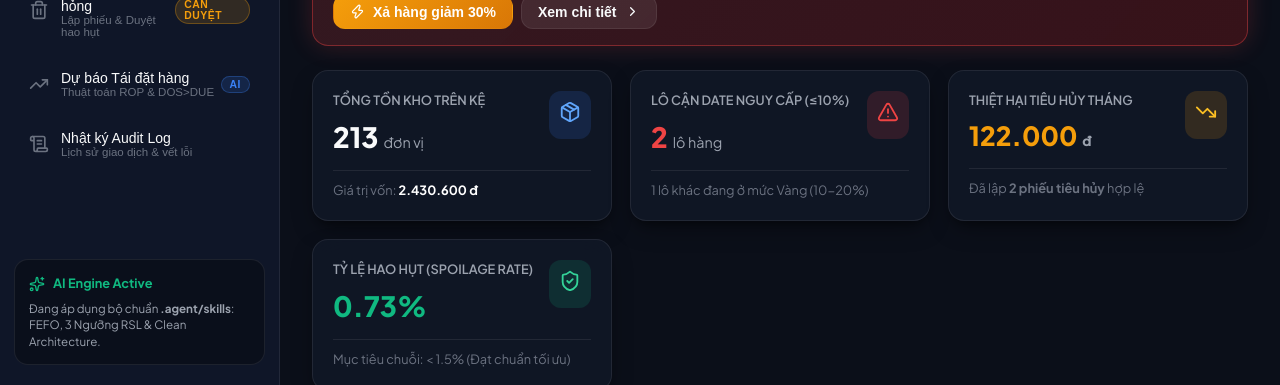
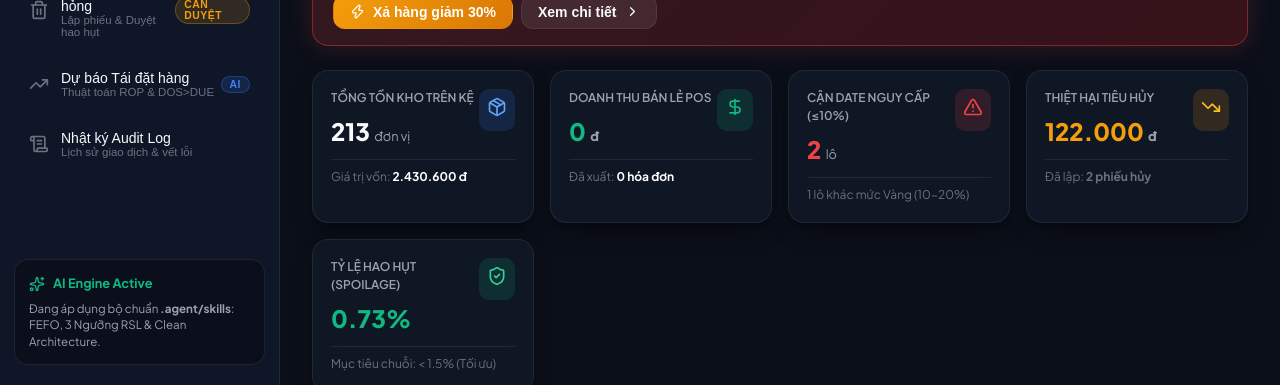
Before and after one commit to DoTanDu/supply-chain-spoilage-predictor, a React (Vite) app in the folder Frontend/: page / in a window 1280 px wide. Shown: the part 471-856 px from the top of the page. Built offline with nearby package versions, Linux system fonts and the light colour scheme; no server answers.

Commit message:
fix(disposal): sync preselected batch on Hủy Lô and auto-set valid disposal quantity; add POS revenue KPI card to dashboard

```diff
--- a/Frontend/src/App.jsx
+++ b/Frontend/src/App.jsx
@@ -35,6 +35,7 @@ export default function App() {
     condition: 'SUNNY',
     isHoliday: false
   });
+  const [preselectedDisposalBatchId, setPreselectedDisposalBatchId] = useState(null);
 
   // Load Real Data from Microsoft SQL Server LocalDB via Backend API
   const loadLiveDatabaseData = async () => {
@@ -309,6 +310,7 @@ export default function App() {
               onQuickDiscount={handleQuickDiscount}
               onRotateShelf={handleRotateShelf}
               onOpenDisposalModal={(batch) => {
+                setPreselectedDisposalBatchId(batch.id);
                 setActiveTab('spoilage-disposal');
               }}
             />
@@ -339,6 +341,7 @@ export default function App() {
               currentRole={currentRole}
               onCreateDisposal={handleCreateDisposal}
               onApproveDisposal={handleApproveDisposal}
+              preselectedBatchId={preselectedDisposalBatchId}
             />
           )}
 
--- a/Frontend/src/components/DashboardView.jsx
+++ b/Frontend/src/components/DashboardView.jsx
@@ -31,6 +31,8 @@ export default function DashboardView({
 
   const totalDisposalLoss = liveStats ? liveStats.totalDisposalLoss : disposals.reduce((sum, d) => sum + d.totalLoss, 0);
   const spoilageRate = liveStats ? liveStats.spoilageRate : ((totalDisposalLoss / 16600000) * 100).toFixed(2);
+  const totalSalesRevenue = liveStats?.totalSalesRevenue || 0;
+  const totalSalesCount = liveStats?.totalSalesCount || 0;
 
   // High Risk Spoilage Products (DOS > DUE)
   const highRiskItems = [
@@ -141,78 +143,96 @@ export default function DashboardView({
         </div>
       )}
 
-      {/* 4 KPI Cards */}
-      <div style={{ display: 'grid', gridTemplateColumns: 'repeat(auto-fit, minmax(240px, 1fr))', gap: '18px' }}>
+      {/* 5 KPI Cards: Comprehensive Retail Balance Sheet */}
+      <div style={{ display: 'grid', gridTemplateColumns: 'repeat(auto-fit, minmax(210px, 1fr))', gap: '16px' }}>
 
         {/* Card 1: Total Stock */}
-        <div className="glass-panel glass-panel-interactive" style={{ padding: '20px' }}>
+        <div className="glass-panel glass-panel-interactive" style={{ padding: '18px' }}>
           <div style={{ display: 'flex', justifyContent: 'space-between', alignItems: 'flex-start' }}>
             <div>
-              <div style={{ fontSize: '0.8rem', color: 'var(--text-muted)', fontWeight: 600 }}>TỔNG TỒN KHO TRÊN KỆ</div>
-              <div style={{ fontSize: '1.75rem', fontWeight: 800, marginTop: '6px' }}>
-                {totalStockItems} <span style={{ fontSize: '0.9rem', color: 'var(--text-muted)', fontWeight: 400 }}>đơn vị</span>
+              <div style={{ fontSize: '0.75rem', color: 'var(--text-muted)', fontWeight: 600 }}>TỔNG TỒN KHO TRÊN KỆ</div>
+              <div style={{ fontSize: '1.5rem', fontWeight: 800, marginTop: '6px' }}>
+                {totalStockItems} <span style={{ fontSize: '0.8rem', color: 'var(--text-muted)', fontWeight: 400 }}>đơn vị</span>
               </div>
             </div>
-            <div style={{ padding: '10px', borderRadius: '12px', background: 'rgba(59, 130, 246, 0.15)', color: '#60a5fa' }}>
-              <Package size={22} />
+            <div style={{ padding: '8px', borderRadius: '10px', background: 'rgba(59, 130, 246, 0.15)', color: '#60a5fa' }}>
+              <Package size={20} />
             </div>
           </div>
-          <div style={{ marginTop: '12px', fontSize: '0.8rem', color: 'var(--text-dim)', borderTop: '1px solid var(--border-color)', paddingTop: '10px' }}>
+          <div style={{ marginTop: '10px', fontSize: '0.75rem', color: 'var(--text-dim)', borderTop: '1px solid var(--border-color)', paddingTop: '8px' }}>
             Giá trị vốn: <strong style={{ color: '#ffffff' }}>{totalInventoryValue.toLocaleString('vi-VN')} đ</strong>
           </div>
         </div>
 
-        {/* Card 2: Critical Date Batches */}
-        <div className="glass-panel glass-panel-interactive" style={{ padding: '20px' }}>
+        {/* Card 2: POS Revenue */}
+        <div className="glass-panel glass-panel-interactive" style={{ padding: '18px' }}>
           <div style={{ display: 'flex', justifyContent: 'space-between', alignItems: 'flex-start' }}>
             <div>
-              <div style={{ fontSize: '0.8rem', color: 'var(--text-muted)', fontWeight: 600 }}>LÔ CẬN DATE NGUY CẤP (≤10%)</div>
-              <div style={{ fontSize: '1.75rem', fontWeight: 800, marginTop: '6px', color: criticalBatches.length > 0 ? '#ef4444' : '#10b981' }}>
-                {criticalBatches.length} <span style={{ fontSize: '0.9rem', color: 'var(--text-muted)', fontWeight: 400 }}>lô hàng</span>
+              <div style={{ fontSize: '0.75rem', color: 'var(--text-muted)', fontWeight: 600 }}>DOANH THU BÁN LẺ POS</div>
+              <div style={{ fontSize: '1.5rem', fontWeight: 800, marginTop: '6px', color: 'var(--safe-green)' }}>
+                {totalSalesRevenue.toLocaleString('vi-VN')} <span style={{ fontSize: '0.8rem', color: 'var(--text-muted)' }}>đ</span>
               </div>
             </div>
-            <div style={{ padding: '10px', borderRadius: '12px', background: 'rgba(239, 68, 68, 0.15)', color: '#ef4444' }}>
-              <AlertTriangle size={22} />
+            <div style={{ padding: '8px', borderRadius: '10px', background: 'rgba(16, 185, 129, 0.15)', color: 'var(--safe-green)' }}>
+              <DollarSign size={20} />
             </div>
           </div>
-          <div style={{ marginTop: '12px', fontSize: '0.8rem', color: 'var(--text-dim)', borderTop: '1px solid var(--border-color)', paddingTop: '10px' }}>
-            {warningBatches.length} lô khác đang ở mức Vàng (10-20%)
+          <div style={{ marginTop: '10px', fontSize: '0.75rem', color: 'var(--text-dim)', borderTop: '1px solid var(--border-color)', paddingTop: '8px' }}>
+            Đã xuất: <strong style={{ color: '#ffffff' }}>{totalSalesCount} hóa đơn</strong>
           </div>
         </div>
 
-        {/* Card 3: Disposal Loss */}
-        <div className="glass-panel glass-panel-interactive" style={{ padding: '20px' }}>
+        {/* Card 3: Critical Date Batches */}
+        <div className="glass-panel glass-panel-interactive" style={{ padding: '18px' }}>
           <div style={{ display: 'flex', justifyContent: 'space-between', alignItems: 'flex-start' }}>
             <div>
-              <div style={{ fontSize: '0.8rem', color: 'var(--text-muted)', fontWeight: 600 }}>THIỆT HẠI TIÊU HỦY THÁNG</div>
-              <div style={{ fontSize: '1.65rem', fontWeight: 800, marginTop: '6px', color: '#f59e0b' }}>
-                {totalDisposalLoss.toLocaleString('vi-VN')} <span style={{ fontSize: '0.85rem', color: 'var(--text-muted)' }}>đ</span>
+              <div style={{ fontSize: '0.75rem', color: 'var(--text-muted)', fontWeight: 600 }}>CẬN DATE NGUY CẤP (≤10%)</div>
+              <div style={{ fontSize: '1.5rem', fontWeight: 800, marginTop: '6px', color: criticalBatches.length > 0 ? '#ef4444' : '#10b981' }}>
+                {criticalBatches.length} <span style={{ fontSize: '0.8rem', color: 'var(--text-muted)', fontWeight: 400 }}>lô</span>
               </div>
             </div>
-            <div style={{ padding: '10px', borderRadius: '12px', background: 'rgba(245, 158, 11, 0.15)', color: '#fbbf24' }}>
-              <TrendingDown size={22} />
+            <div style={{ padding: '8px', borderRadius: '10px', background: 'rgba(239, 68, 68, 0.15)', color: '#ef4444' }}>
+              <AlertTriangle size={20} />
             </div>
           </div>
-          <div style={{ marginTop: '12px', fontSize: '0.8rem', color: 'var(--text-dim)', borderTop: '1px solid var(--border-color)', paddingTop: '10px' }}>
-            Đã lập <strong>{disposals.length} phiếu tiêu hủy</strong> hợp lệ
+          <div style={{ marginTop: '10px', fontSize: '0.75rem', color: 'var(--text-dim)', borderTop: '1px solid var(--border-color)', paddingTop: '8px' }}>
+            {warningBatches.length} lô khác mức Vàng (10-20%)
           </div>
         </div>
 
-        {/* Card 4: Spoilage Rate */}
-        <div className="glass-panel glass-panel-interactive" style={{ padding: '20px' }}>
+        {/* Card 4: Disposal Loss */}
+        <div className="glass-panel glass-panel-interactive" style={{ padding: '18px' }}>
           <div style={{ display: 'flex', justifyContent: 'space-between', alignItems: 'flex-start' }}>
             <div>
-              <div style={{ fontSize: '0.8rem', color: 'var(--text-muted)', fontWeight: 600 }}>TỶ LỆ HAO HỤT (SPOILAGE RATE)</div>
-              <div style={{ fontSize: '1.75rem', fontWeight: 800, marginTop: '6px', color: '#10b981' }}>
+              <div style={{ fontSize: '0.75rem', color: 'var(--text-muted)', fontWeight: 600 }}>THIỆT HẠI TIÊU HỦY</div>
+              <div style={{ fontSize: '1.5rem', fontWeight: 800, marginTop: '6px', color: '#f59e0b' }}>
+                {totalDisposalLoss.toLocaleString('vi-VN')} <span style={{ fontSize: '0.8rem', color: 'var(--text-muted)' }}>đ</span>
+              </div>
+            </div>
+            <div style={{ padding: '8px', borderRadius: '10px', background: 'rgba(245, 158, 11, 0.15)', color: '#fbbf24' }}>
+              <TrendingDown size={20} />
+            </div>
+          </div>
+          <div style={{ marginTop: '10px', fontSize: '0.75rem', color: 'var(--text-dim)', borderTop: '1px solid var(--border-color)', paddingTop: '8px' }}>
+            Đã lập: <strong>{disposals.length} phiếu hủy</strong>
+          </div>
+        </div>
+
+        {/* Card 5: Spoilage Rate */}
+        <div className="glass-panel glass-panel-interactive" style={{ padding: '18px' }}>
+          <div style={{ display: 'flex', justifyContent: 'space-between', alignItems: 'flex-start' }}>
+            <div>
+              <div style={{ fontSize: '0.75rem', color: 'var(--text-muted)', fontWeight: 600 }}>TỶ LỆ HAO HỤT (SPOILAGE)</div>
+              <div style={{ fontSize: '1.5rem', fontWeight: 800, marginTop: '6px', color: '#10b981' }}>
                 {spoilageRate}%
               </div>
             </div>
-            <div style={{ padding: '10px', borderRadius: '12px', background: 'rgba(16, 185, 129, 0.15)', color: '#34d399' }}>
-              <ShieldCheck size={22} />
+            <div style={{ padding: '8px', borderRadius: '10px', background: 'rgba(16, 185, 129, 0.15)', color: '#34d399' }}>
+              <ShieldCheck size={20} />
             </div>
           </div>
-          <div style={{ marginTop: '12px', fontSize: '0.8rem', color: 'var(--text-dim)', borderTop: '1px solid var(--border-color)', paddingTop: '10px' }}>
-            Mục tiêu chuỗi: &lt; 1.5% (Đạt chuẩn tối ưu)
+          <div style={{ marginTop: '10px', fontSize: '0.75rem', color: 'var(--text-dim)', borderTop: '1px solid var(--border-color)', paddingTop: '8px' }}>
+            Mục tiêu chuỗi: &lt; 1.5% (Tối ưu)
           </div>
         </div>
 
--- a/Frontend/src/components/SpoilageDisposalView.jsx
+++ b/Frontend/src/components/SpoilageDisposalView.jsx
@@ -1,4 +1,4 @@
-import React, { useState } from 'react';
+import React, { useState, useEffect } from 'react';
 import {
   Trash2,
   AlertTriangle,
@@ -26,7 +26,8 @@ export default function SpoilageDisposalView({
   batches,
   currentRole,
   onCreateDisposal,
-  onApproveDisposal
+  onApproveDisposal,
+  preselectedBatchId
 }) {
   // Eligible batches for disposal (has quantity > 0)
   const availableBatches = batches.filter(b => b.quantity > 0);
@@ -36,6 +37,7 @@ export default function SpoilageDisposalView({
   const [statusFilter, setStatusFilter] = useState('ALL'); // ALL, EXPIRED, CRITICAL, WARNING, SAFE
 
   const [selectedBatchId, setSelectedBatchId] = useState(() => {
+    if (preselectedBatchId) return Number(preselectedBatchId);
     // Default to the first expired or critical batch, or first batch
     const priority = availableBatches.find(b => b.status === 'EXPIRED') ||
                      availableBatches.find(b => b.status === 'CRITICAL') ||
@@ -43,10 +45,28 @@ export default function SpoilageDisposalView({
     return priority ? priority.id : 101;
   });
 
-  const [disposalQty, setDisposalQty] = useState(2);
+  const [disposalQty, setDisposalQty] = useState(() => {
+    const initId = preselectedBatchId ? Number(preselectedBatchId) : selectedBatchId;
+    const b = batches.find(x => x.id === initId);
+    return b ? b.quantity : 1;
+  });
+
   const [reason, setReason] = useState('EXPIRED');
   const [notes, setNotes] = useState('');
   const [bannerMsg, setBannerMsg] = useState('');
+
+  // Auto-sync when user navigates from FEFO Monitor by clicking "Hủy Lô"
+  useEffect(() => {
+    if (preselectedBatchId) {
+      setSelectedBatchId(Number(preselectedBatchId));
+      const targetBatch = batches.find(b => b.id === Number(preselectedBatchId));
+      if (targetBatch) {
+        setDisposalQty(targetBatch.quantity); // Default to full remaining quantity for disposal
+        if (targetBatch.status === 'EXPIRED') setReason('EXPIRED');
+        else if (targetBatch.status === 'CRITICAL') setReason('COLD_CHAIN_FAIL');
+      }
+    }
+  }, [preselectedBatchId, batches]);
 
   // Filtered batches according to search and status filter
   const filteredBatches = availableBatches.filter(b => {
@@ -68,7 +88,8 @@ export default function SpoilageDisposalView({
 
   const handleSelectBatch = (batch) => {
     setSelectedBatchId(batch.id);
-    setDisposalQty(Math.min(batch.quantity, 1));
+    // When selecting a batch, default disposal quantity to its remaining stock
+    setDisposalQty(batch.quantity);
     if (batch.status === 'EXPIRED') setReason('EXPIRED');
     else if (batch.status === 'CRITICAL') setReason('COLD_CHAIN_FAIL');
   };
```
Also changed, not shown: 1 other file (tests, documents, lock files or other folders).
